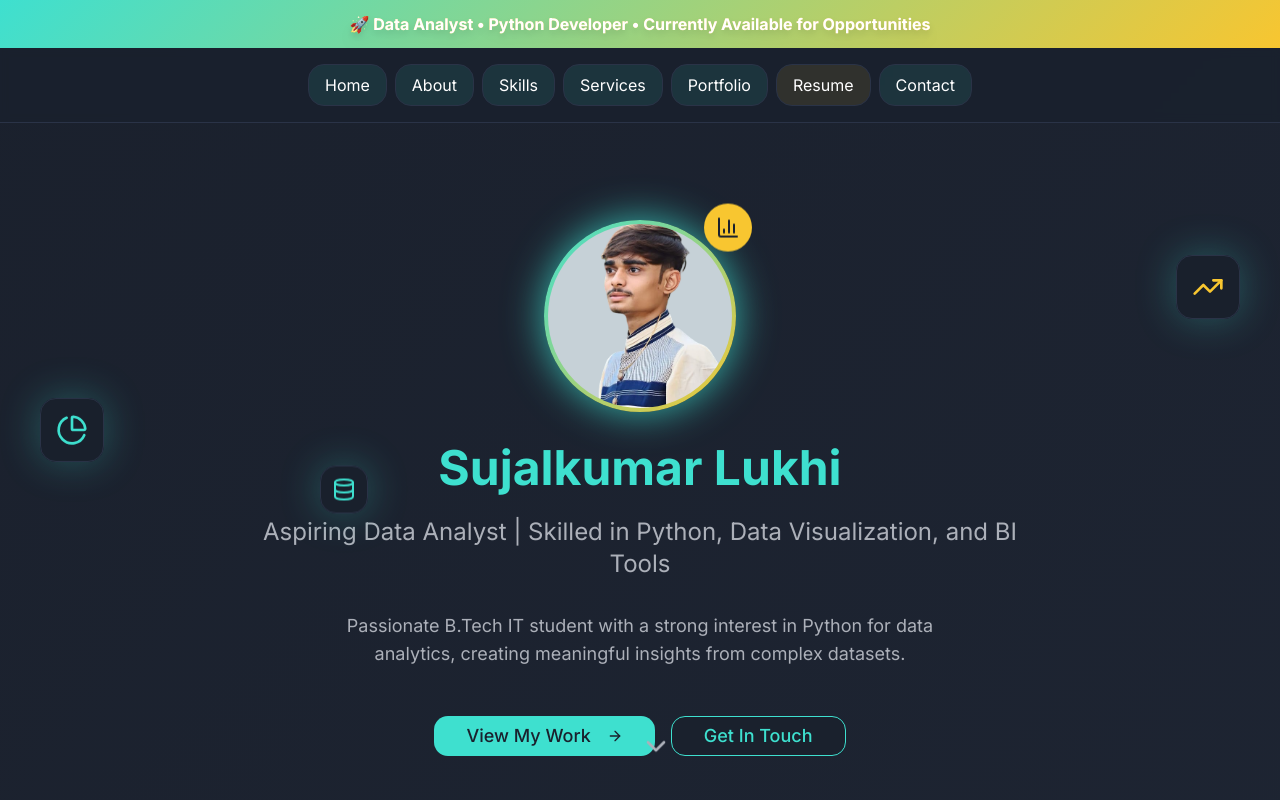
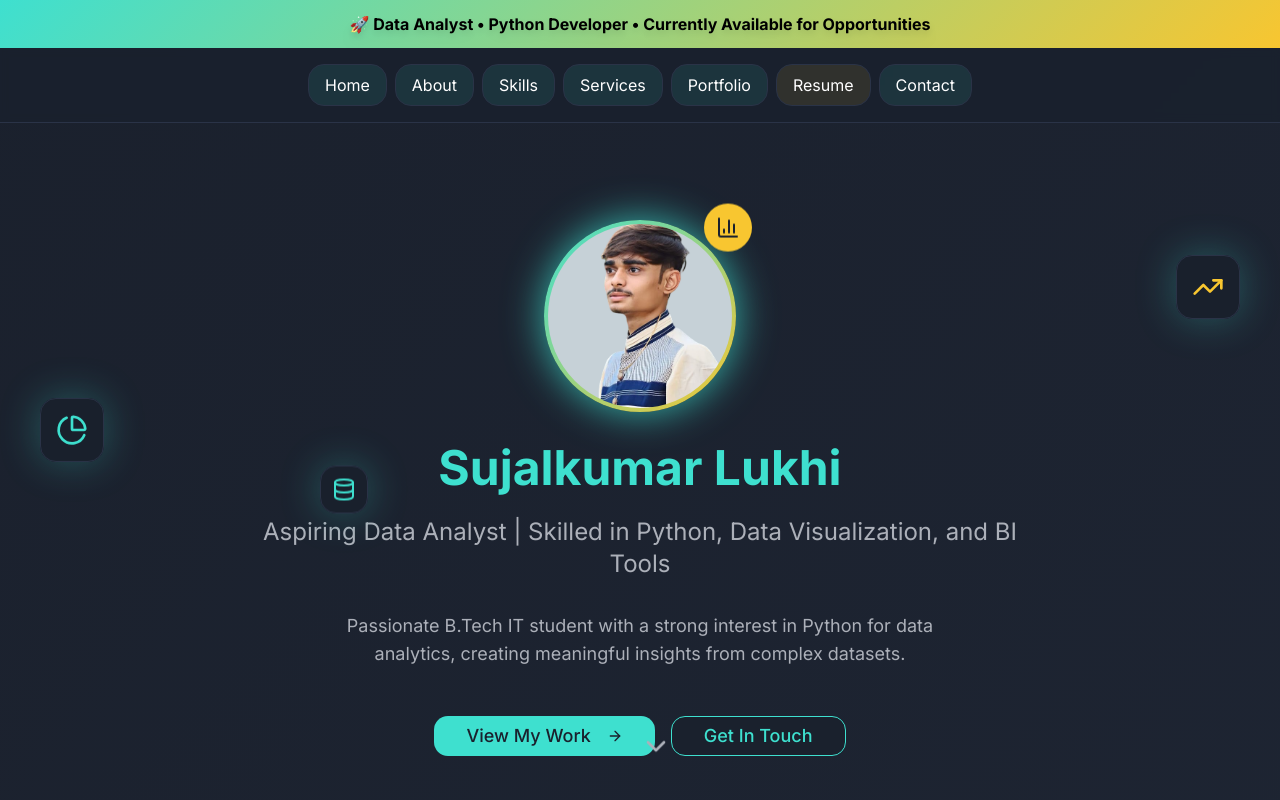
Before and after one commit to sujal-lukhi/sujallukhi-website, a React (Vite) app: page / in a window 1280 px wide. Shown: the top 800 px of the page. Built offline with nearby package versions, Linux system fonts and the light colour scheme.

Commit message:
Change top font color
Changed the top font color to black for better visibility.

```diff
--- a/src/pages/Index.tsx
+++ b/src/pages/Index.tsx
@@ -30,7 +30,7 @@ const Index = () => {
       {/* Top Banner */}
       <div className="w-full bg-gradient-primary py-3 px-4">
         <div className="container mx-auto text-center">
-          <p className="text-white font-bold text-sm md:text-base drop-shadow-lg bg-gradient-to-r from-yellow-300 to-orange-300 bg-clip-text text-transparent">
+          <p className="text-black font-bold text-sm md:text-base drop-shadow-lg">
             🚀 Data Analyst • Python Developer • Currently Available for Opportunities
           </p>
         </div>
```
